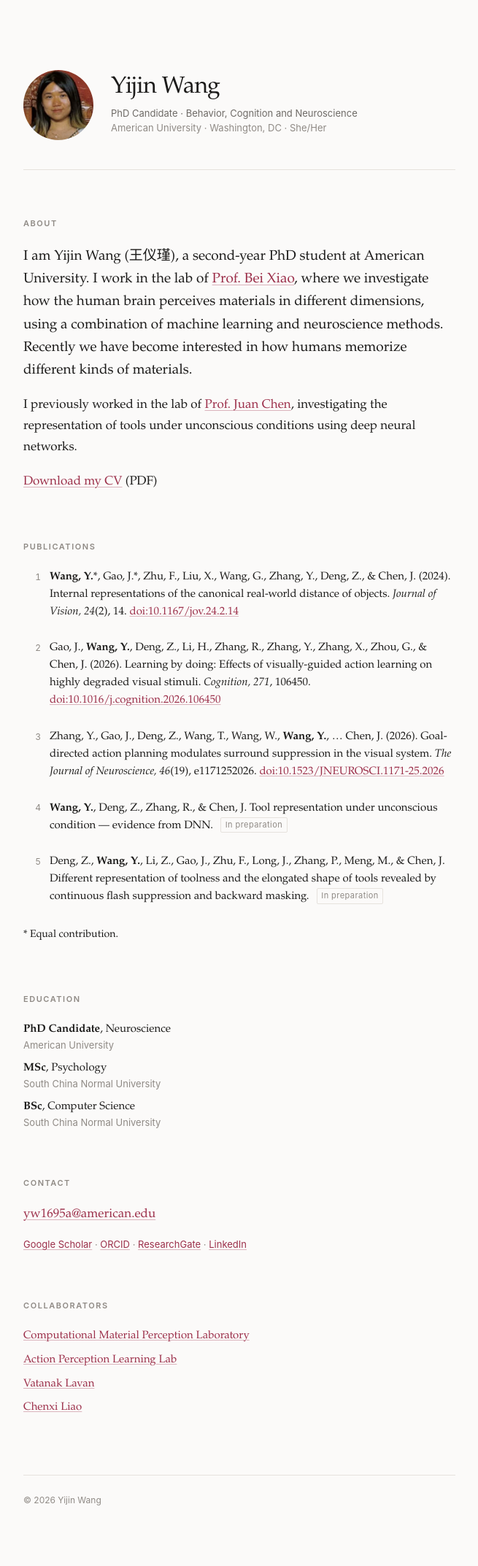
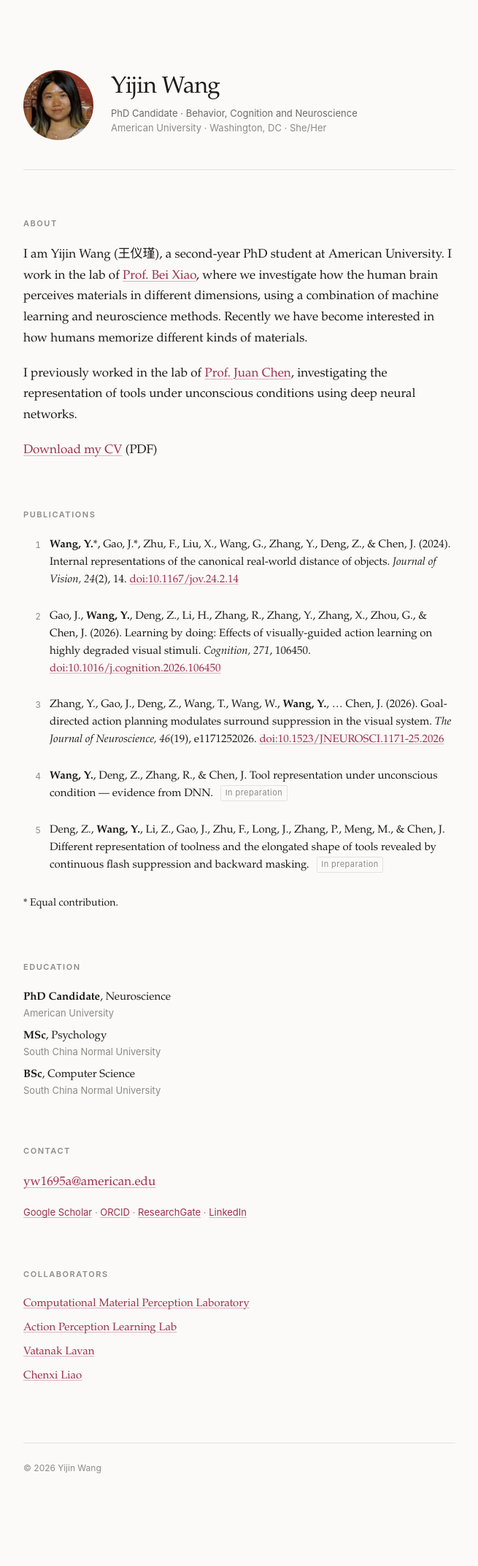
Before and after one commit to YijinW412/yijinwang, a Jekyll site: the page built from index.md, in a window 1280 px wide. Shown: the whole page at 73% size, without its empty margins (312-967 px from the left). Built offline with Jekyll 4.4.1, drawn with Linux system fonts in a browser that asks for light colours; our own code applies the rules of GitHub Pages for plain Markdown files; after the commit the page ends 2102 px from its top, so only the background shows below that.

Commit message:
Drop the lead-paragraph size bump in About
The opening paragraph is longer than the one that follows it, so enlarging it
put the visual weight on the wrong block and just read as inconsistent sizing.

Co-Authored-By: Claude Opus 5 <noreply@anthropic.com>

```diff
--- a/assets/css/style.scss
+++ b/assets/css/style.scss
@@ -152,12 +152,6 @@ h3 {
 
 p { margin: 0 0 1.15rem; }
 
-/* The opening paragraph after "About" carries a touch more presence. */
-#about + p {
-  font-size: 1.1875rem;
-  line-height: 1.65;
-}
-
 /* --- Publications --------------------------------------------------------- */
 
 .publications {
@@ -271,8 +265,6 @@ p { margin: 0 0 1.15rem; }
 
   h2 { margin-top: 3rem; }
 
-  #about + p { font-size: 1.0625rem; }
-
   .publications > li { padding-left: 1.75rem; }
   .publications > li::before { width: 1.1rem; }
 }
```
